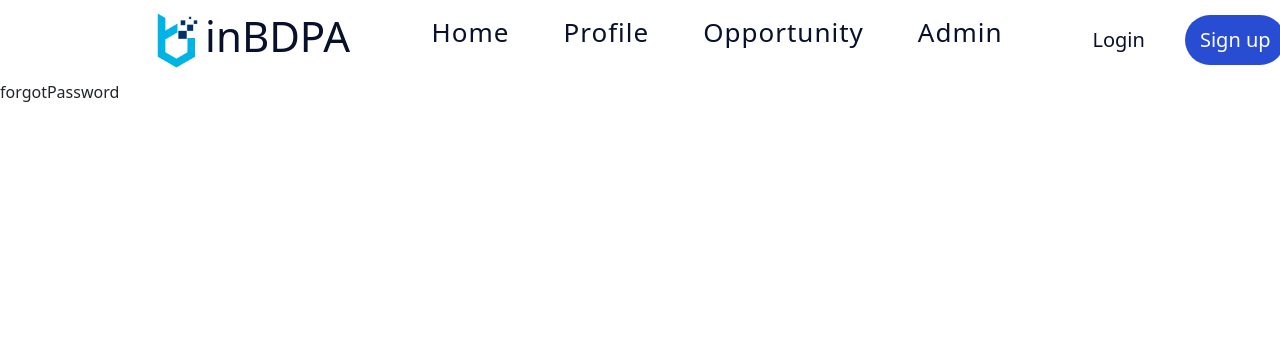
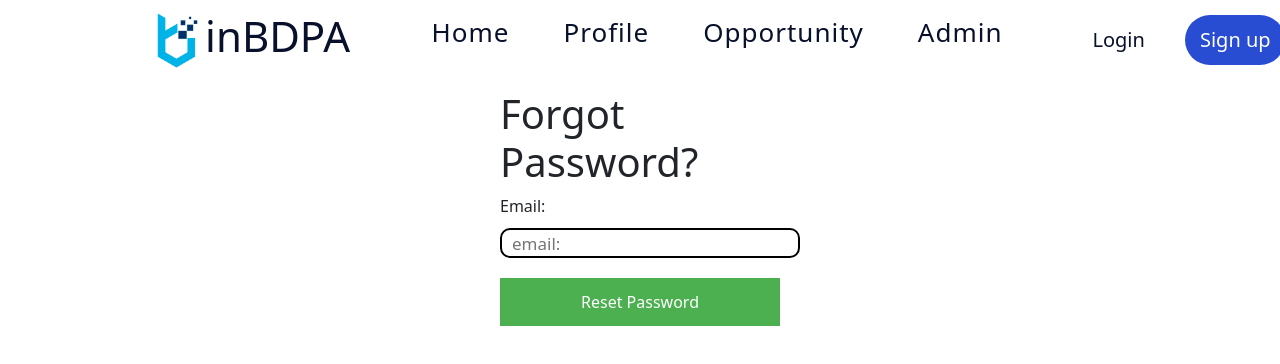
Before and after one commit to Roboitey/probstatement2023va, a React (Create React App) app: page /forget-pass in a window 1280 px wide. Shown: the top 364 px of the page. Built offline with nearby package versions, Linux system fonts and the light colour scheme.

Commit message:
forgot password page and reset password front end

```diff
--- a/src/Main_Components/forgotPassword.js
+++ b/src/Main_Components/forgotPassword.js
@@ -1,8 +1,16 @@
 import React from 'react'
+import "../Styles/forgotPassword.css"
 
 function ForgotPassword() {
   return (
-    <div>forgotPassword</div>
+    <div className="forget-pass">
+    <h1>Forgot Password?</h1>
+    <form>
+      <label for="email" placeholder="enter...">Email:</label>
+      <input type="email" id="email" name="email" placeholder='email: '/>
+      <button type="submit">Reset Password</button>
+    </form>
+  </div>
   )
 }
 
--- /dev/null
+++ b/src/Styles/forgotPassword.css
@@ -0,0 +1,62 @@
+.forget-pass {
+    width: 300px;
+    margin: 0 auto;
+    padding: 10px;
+}
+
+.forget-pass>h1 {
+    text-align: center;
+    width: 100px;
+}
+
+.forget-pass>form>label {
+    display: block;
+    margin-bottom: 10px;
+}
+
+.forget-pass>form>[type="email"] {
+    width: 300px;
+    height: 30px;
+    background-color: rgb(255, 0, 0);
+    color: rgb(0, 0, 0);
+    font-size: 17px;
+    border: 2px solid black;
+    margin-top: 10px;
+    border-radius: 10px;
+    transition: all 0.4s;
+    background-color: transparent;
+    display: flex;
+    justify-content: center;
+    align-items: center;
+    text-decoration: none;
+    padding: 10px;
+    margin-bottom: 20px;
+}
+
+.forget-pass>form>[type="email"]:hover {
+}
+.forget-pass>form>[type="submit"] {
+    width: 100%;
+    padding: 10px;
+    background-color: #4CAF50;
+    color: white;
+    border: 2px solid transparent;
+    cursor: pointer;
+    transition: all 0.4s ease;
+    display: flex;
+    justify-content: center;
+    align-items: center;
+    text-decoration: none;
+}
+
+.forget-pass>form>[type="submit"]:hover {
+    background-color: white;
+    color: rgb(0, 0, 0);
+    font-size: 17px;
+    border: 2px solid #4CAF50;
+    margin-top: 10px;
+    border-radius: 10px;
+    transition: all 0.4s;
+    background-color: transparent;
+
+}
```
